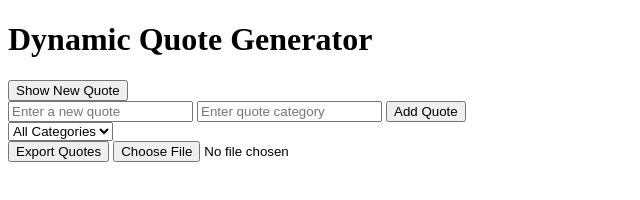
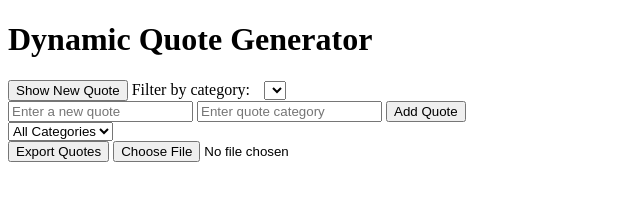
Before and after one commit to Robson-Ali/alx_fe_javascript, a plain HTML site: page dom-manipulation/index.html in a window 1280 px wide. Shown: the whole page, without its empty margins (0-640 px from the left). Drawn offline with Linux system fonts and the light colour scheme.

Commit message:
Update index.html

```diff
--- a/dom-manipulation/index.html
+++ b/dom-manipulation/index.html
@@ -13,6 +13,9 @@
 
   <!-- Button to show a new random quote -->
   <button id="newQuote">Show New Quote</button>
+  <label for="categoryFilter">Filter by category:</label>
+  <select id="categoryFilter" style="margin-left:10px"></select>
+
 
   <!-- Form to add a new quote -->
   <div>
```
